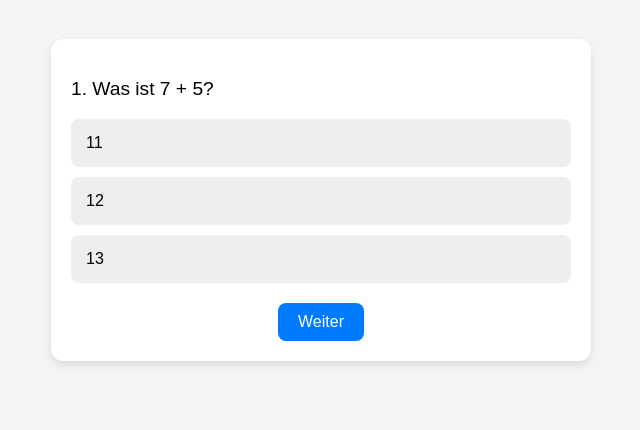
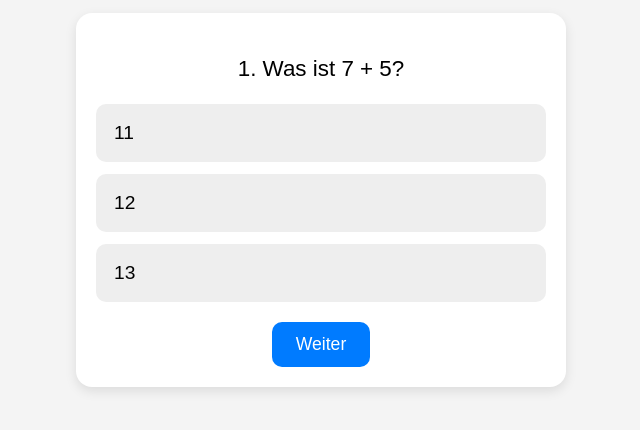
Before and after one commit to hz-0801/mathe-quiz, a plain HTML site: page index.html in a window 1280 px wide. Shown: the part 220-650 px from the top of the page, without its empty margins (319-959 px from the left). Drawn offline with Linux system fonts and the light colour scheme.

Commit message:
Automatischer Upload: neue index.html

```diff
--- a/index.html
+++ b/index.html
@@ -24,24 +24,29 @@
     .card {
       background: white;
       padding: 20px;
-      border-radius: 12px;
-      box-shadow: 0 4px 8px rgba(0,0,0,0.1);
-      width: 100%;
-      max-width: 500px;
+      border-radius: 16px;
+      box-shadow: 0 4px 12px rgba(0,0,0,0.1);
+      width: 90%;
+      max-width: 450px;
+      text-align: center;
     }
     .card p {
-      font-size: 1.2em;
+      font-size: 1.4em;
     }
     .option {
       display: block;
-      margin: 10px 0;
-      padding: 15px;
-      font-size: 1em;
+      margin: 12px 0;
+      padding: 18px;
+      font-size: 1.2em;
       background: #eee;
       border: none;
-      border-radius: 8px;
+      border-radius: 10px;
       width: 100%;
       text-align: left;
+      transition: background 0.3s;
+    }
+    .option:active {
+      background: #ccc;
     }
     .option.selected {
       background: #007bff;
@@ -53,15 +58,16 @@
       text-align: center;
     }
     .nav button {
-      padding: 10px 20px;
-      font-size: 1em;
+      padding: 12px 24px;
+      font-size: 1.1em;
       border: none;
       background: #007bff;
       color: white;
-      border-radius: 8px;
+      border-radius: 10px;
+      cursor: pointer;
     }
     .result {
-      font-size: 1.3em;
+      font-size: 1.5em;
       font-weight: bold;
     }
   </style>
@@ -137,22 +143,17 @@
     correct.forEach((val, i) => {
       if (answers[i] === val) score++;
     });
+
+    const total = correct.length;
+    const percent = Math.round((score / total) * 100);
+
     document.querySelectorAll('.slide').forEach(s => s.classList.remove('active'));
     document.getElementById('resultSlide').classList.add('active');
-    document.getElementById('resultText').textContent = `Du hast ${score} von ${correct.length} Punkten erreicht.`;
+    document.getElementById('resultText').textContent =
+      `Du hast ${score} von ${total} Punkten erreicht (${percent} %).`;
 
-    // Ton abspielen
     const sound = new Audio('https://www.soundjay.com/button/beep-07.mp3');
     sound.play();
-
-    // Ergebnis senden
-    fetch("https://script.google.com/macros/s/AKfycbyeAc1VawQroVQRLuNXiqgQMsvU1SfBsjumsHGYCZ5DiUM8iEKwim5J0Z257ZYj9hCS/exec", {
-      method: "POST",
-      body: JSON.stringify({ score }),
-      headers: {
-        "Content-Type": "application/json"
-      }
-    }).catch(err => console.error("Fehler beim Senden:", err));
   }
 </script>
 
```
